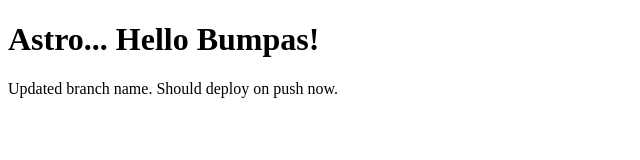
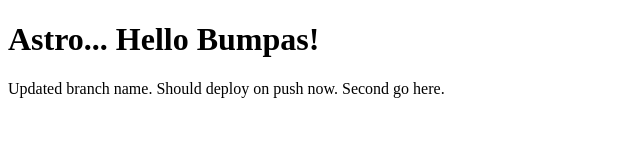
Before and after one commit to bumpas/bumpas.github.io, an Astro site: page / in a window 1280 px wide. Shown: the whole page, without its empty margins (0-640 px from the left). Built offline with nearby package versions, Linux system fonts and the light colour scheme; Astro itself is replaced by a stand-in of ours.

Commit message:
Update and test deploy again again

```diff
--- a/src/pages/index.astro
+++ b/src/pages/index.astro
@@ -11,6 +11,6 @@
 	</head>
 	<body>
 		<h1>Astro... Hello Bumpas!</h1>
-		<p>Updated branch name. Should deploy on push now.</p>
+		<p>Updated branch name. Should deploy on push now. Second go here.</p>
 	</body>
 </html>
```
